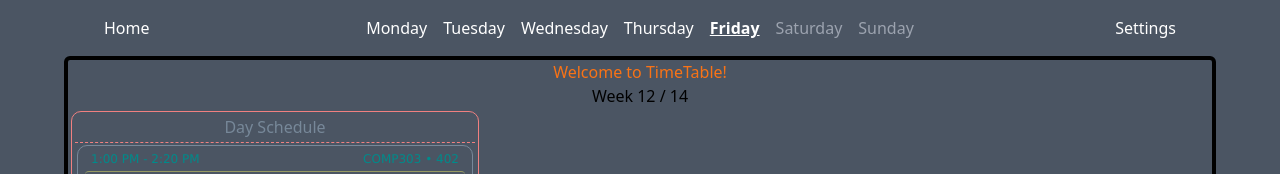
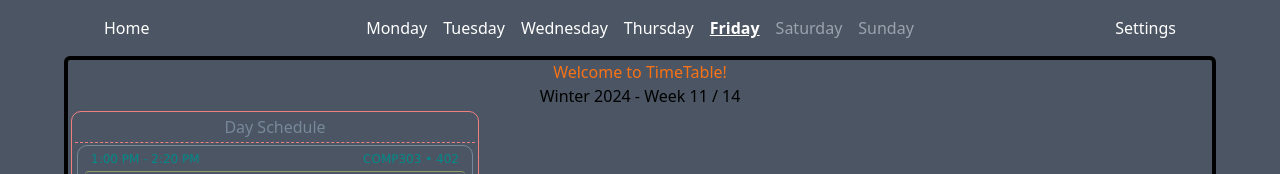
Before and after one commit to asaigal10/Comp231Team1, a React (Vite) app in the folder Timetable/: page / in a window 1280 px wide. Shown: the top 174 px of the page. Built offline with nearby package versions, Linux system fonts and the light colour scheme.

Commit message:
Calculating week of current Semester
Added function to get current week of semester and to process it into a string for display.

```diff
--- a/Timetable/src/Pages/Home.jsx
+++ b/Timetable/src/Pages/Home.jsx
@@ -1,5 +1,4 @@
-import { useEffect, useState } from 'react';
-import { calcWeekOfYear } from "../commonJs/dateTime"
+import { getSemesterString } from "../commonJs/dateTime"
 import Schedule from './schedule/Schedule'
 import WeekSchedule from "./week-schedule/WeekSchedule"
 
@@ -8,9 +7,10 @@ export default function Home({sharedHooks}) {
     if (sharedHooks.daySchedule == undefined){
         return <div>Please Wait</div>
     }
+
     return <div className="max-w-6xl border-black border-4 rounded-md text-center m-auto">
         <h1 className="text-orange-500">Welcome to TimeTable!</h1>
-        <p>Week {calcWeekOfYear()} / 14</p>
+        <p>{getSemesterString()}</p>
         {/* <Schedule daySchedule={daySchedule} /> */}
         <Schedule sharedHooks={sharedHooks} />
         {/* <WeekSchedule studyWeeksCount={studyWeeksCount} studyDaysList={studyDaysList} /> */}
--- a/Timetable/src/commonJs/dateTime.js
+++ b/Timetable/src/commonJs/dateTime.js
@@ -1,10 +1,46 @@
-function calcDayOfYear() {
-    var date = new Date()
+function calcDayOfYear(date) {
+    if (typeof (date) == "undefined") {
+        date = new Date()
+    }
     return (Date.UTC(date.getFullYear(), date.getMonth(), date.getDate()) - Date.UTC(date.getFullYear(), 0, 0)) / 24 / 60 / 60 / 1000
 }
 
-function calcWeekOfYear() {
-    return Math.floor(calcDayOfYear() / 7)
+
+function calcWeekOfYear(date) {
+    return Math.floor(calcDayOfYear(date) / 7)
+}
+
+function getSemesterWeek() {
+    var curMonth = new Date().getMonth()
+    var curYear = new Date().getFullYear()
+    var calendarWeek = calcWeekOfYear()
+    var dateString = ""
+    if (curMonth >= 0 && curMonth <= 3) {
+        dateString = "January 8, " + curYear
+        calendarWeek -= calcWeekOfYear(new Date(dateString))
+        return calendarWeek
+    } else if (curMonth >= 4 && curMonth <= 7) {
+        dateString = "May 6, " + curYear
+        calendarWeek -= calcWeekOfYear(new Date(dateString))
+        return calendarWeek
+    } else {
+        dateString = "September 3, " + curYear
+        calendarWeek -= calcWeekOfYear(new Date(dateString))
+        return calendarWeek
+    }
+}
+
+function getSemesterString() {
+    var curMonth = new Date().getMonth()
+    var curYear = new Date().getFullYear()
+    var calendarWeek = getSemesterWeek()
+    if (curMonth >= 0 && curMonth <= 3) {
+        return "Winter " + curYear + " - Week " + calendarWeek + " / 14"
+    } else if (curMonth >= 4 && curMonth <= 7) {
+        return "Summer " + curYear + " - Week " + calendarWeek + " / 14"
+    } else {
+        return "Fall " + curYear + " - Week " + calendarWeek + " / 14"
+    }
 }
 
 function convertTime24to12(time24h) {
@@ -19,4 +55,4 @@ function convertTime24to12(time24h) {
     return time.join('');
 }
 
-export { calcDayOfYear, calcWeekOfYear, convertTime24to12 }
+export { calcDayOfYear, calcWeekOfYear, getSemesterWeek, getSemesterString, convertTime24to12 }
```
Also changed, not shown: 1 other file (tests, documents, lock files or other folders).
